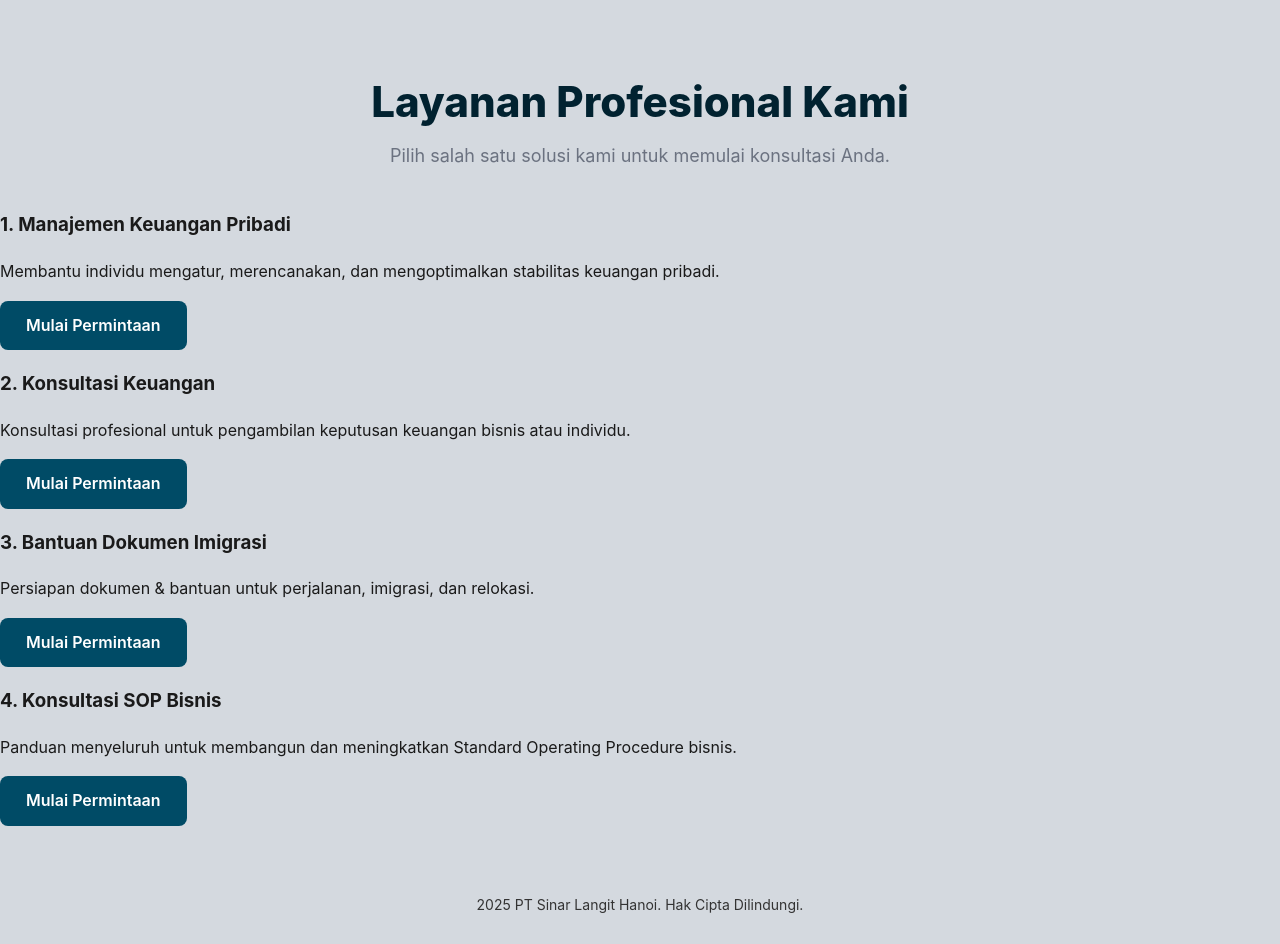
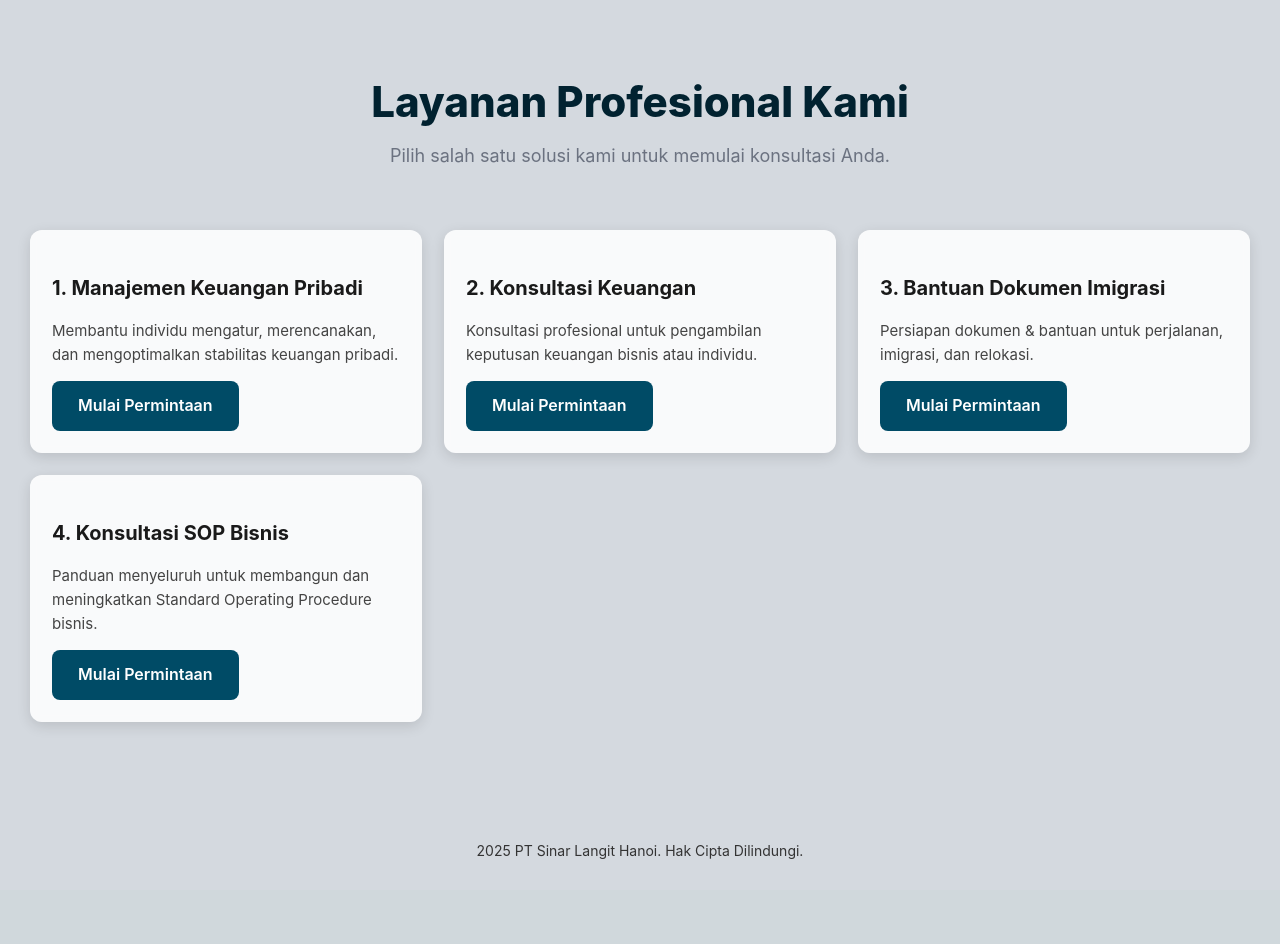
Before and after one commit to kevin123a/test-, a PHP site: page /service.html in a window 1280 px wide. Shown: the part 70-1014 px from the top of the page. After the commit the page ends 929 px from the top, so only its background shows below. Run offline with PHP 8.4, Linux system fonts and the light colour scheme.

Commit message:
Update style.css

```diff
--- a/style.css
+++ b/style.css
@@ -278,3 +278,29 @@ img { max-width: 100%; height: auto; display: block; }
 @media (prefers-reduced-motion: reduce) {
   * { transition: none !important; animation: none !important; }
 }
+
+.service-list {
+    display: grid;
+    grid-template-columns: repeat(auto-fit, minmax(290px, 1fr));
+    gap: 22px;
+    padding: 20px 30px 50px 30px;
+}
+
+.service-card {
+    background: #ffffffdd;
+    padding: 22px;
+    border-radius: 12px;
+    box-shadow: 0 4px 14px rgba(0,0,0,0.12);
+    backdrop-filter: blur(5px);
+}
+
+.service-card h3 {
+    font-size: 20px;
+    margin-bottom: 10px;
+}
+
+.service-card p {
+    font-size: 15px;
+    margin-bottom: 14px;
+    color: #444;
+}
```
